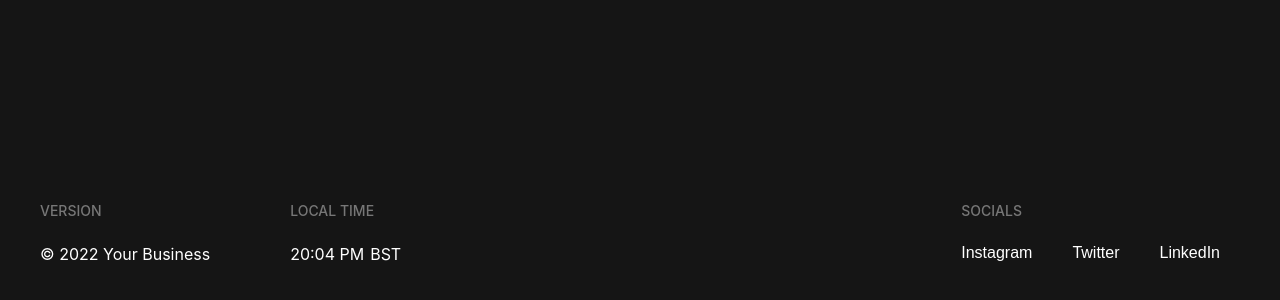
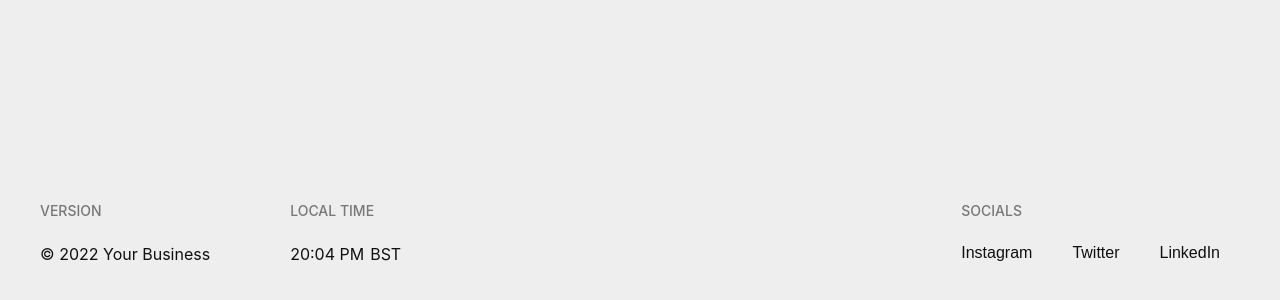
Before and after one commit to anthonyc-a/mag-footer, a React (Create React App) app: page / in a window 1280 px wide. Shown: the part 494-794 px from the top of the page. Built offline with nearby package versions, Linux system fonts and the light colour scheme; the HTML template or start-up script is replaced by a standard one.

Commit message:
theme changes

```diff
--- a/src/index.css
+++ b/src/index.css
@@ -4,8 +4,8 @@ body {
   font-family: -apple-system, BlinkMacSystemFont, "Segoe UI", "Roboto", "Oxygen", "Ubuntu", "Cantarell", "Fira Sans", "Droid Sans", "Helvetica Neue", sans-serif;
   -webkit-font-smoothing: antialiased;
   -moz-osx-font-smoothing: grayscale;
-  background-color: #151515;
-  color: #fff;
+  background-color: #eee;
+  color: #101010;
 }
 
 a {
@@ -191,7 +191,7 @@ a {
 
 .button-2 {
   font-size: 16px;
-  color: #fff;
+  color: #101010;
   border: none;
   padding: 10px 10px;
   -webkit-transform: translateX(-10px);
@@ -215,7 +215,7 @@ a {
   right: 0;
   width: 0;
   height: 1px;
-  background-color: #fff;
+  background-color: #101010;
   -webkit-transition: 0.3s ease;
   transition: 0.3s ease;
 }
--- a/src/index.scss
+++ b/src/index.scss
@@ -6,8 +6,8 @@ body {
     sans-serif;
   -webkit-font-smoothing: antialiased;
   -moz-osx-font-smoothing: grayscale;
-  background-color: #151515;
-  color: #fff;
+  background-color: #eee;
+  color: #101010;
 }
 
 a {
@@ -153,7 +153,7 @@ a {
 
 .button-2 {
   font-size: 16px;
-  color: #fff;
+  color: #101010;
   border: none;
   padding: 10px 10px;
   transform: translateX(-10px);
@@ -174,7 +174,7 @@ a {
       right: 0;
       width: 0;
       height: 1px;
-      background-color: #fff;
+      background-color: #101010;
       transition: 0.3s ease;
     }
   }
```
Also changed, not shown: 1 other file (tests, documents, lock files or other folders).
